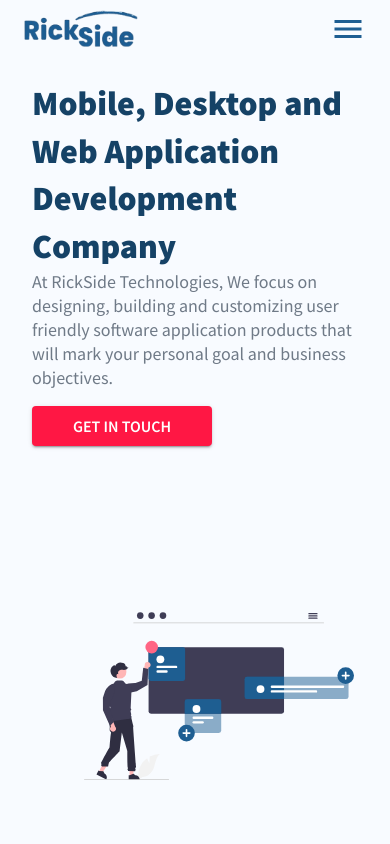
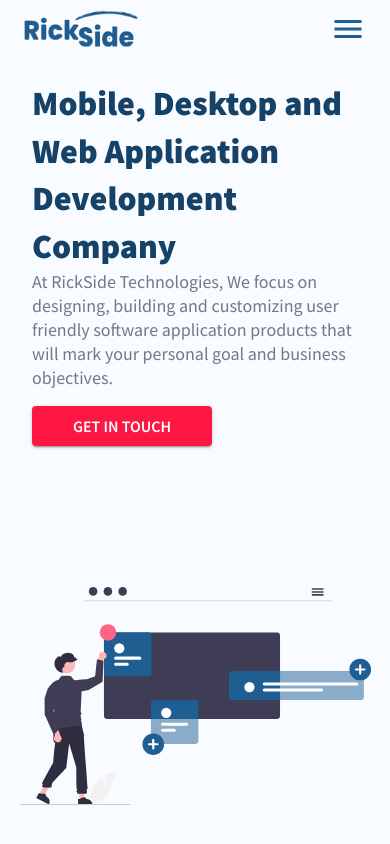
Before and after one commit to erick16-max/rickside, a Next.js app: page / in a window 390 px wide. Shown: the top 844 px of the page. Built offline with nearby package versions, Linux system fonts and the light colour scheme.

Commit message:
about section

```diff
--- a/container/About.tsx
+++ b/container/About.tsx
@@ -67,7 +67,7 @@
               </Typography>
             </Button>
       </Box>
-      <Box ml={6}>
+
         <Image
           id='about-image'
           src={AboutImage}
@@ -75,7 +75,7 @@
           width={500}
           height={500}
         />
-      </Box>
+
 
     </AboutBox>
   )
--- a/styles/globals.css
+++ b/styles/globals.css
@@ -61,10 +61,11 @@
   }
   #about-heading {
     font-size: 34px;
+
   }
   #about-image {
-    margin: 0;
-    width: 270px;
-    padding: 0;
+    margin: 0px;
+    width: 90vw;
+    padding: 0px;
   }
 }
```
